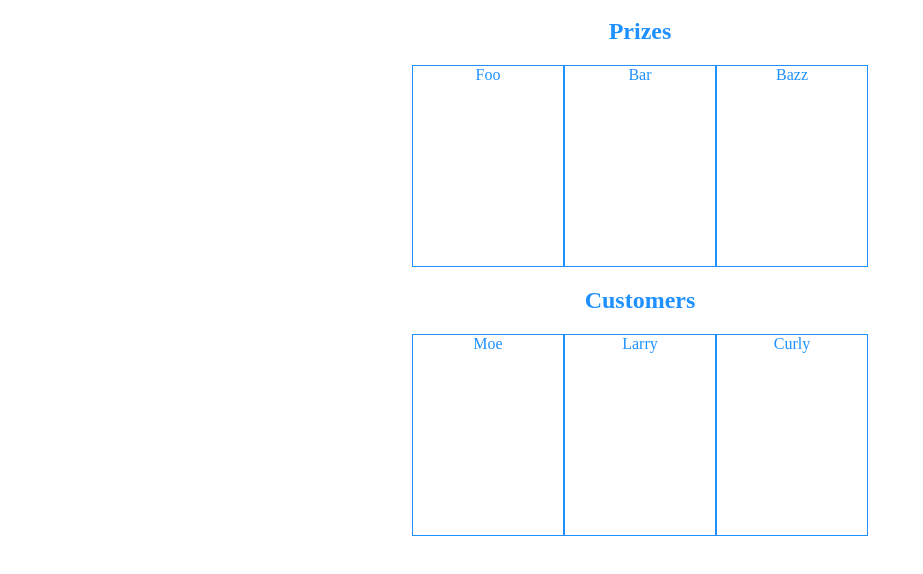
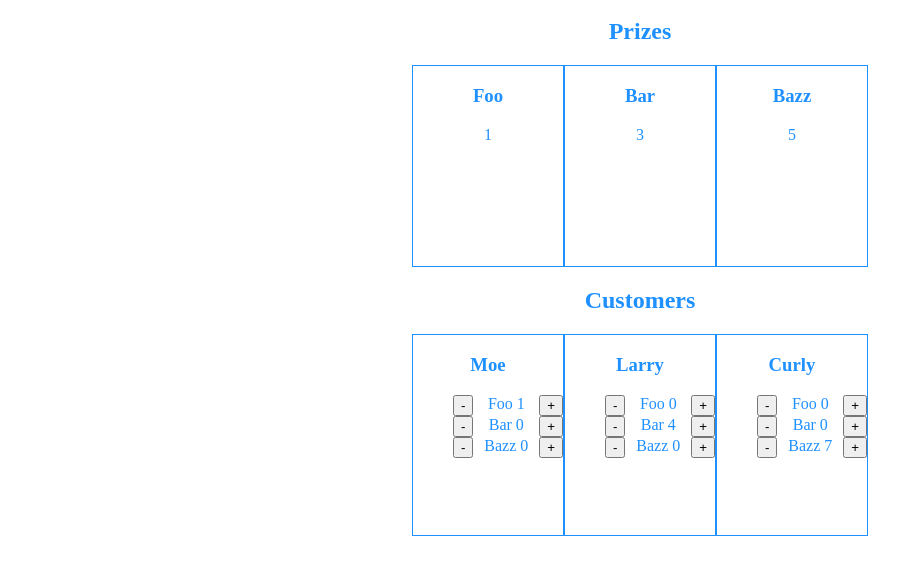
Before and after one commit to katherinepeterson/new-project, a plain HTML site: page index.html in a window 1280 px wide. Shown: the part 48-622 px from the top of the page, without its empty margins (0-923 px from the left). Drawn offline with Linux system fonts and the light colour scheme.

Commit message:
progress

```diff
--- a/script.js
+++ b/script.js
@@ -1,19 +1,19 @@
 const data = {
     customers: {
       Moe: {
-        Foo: 0,
+        Foo: 1,
         Bar: 0,
         Bazz: 0
       },
       Larry: {
         Foo: 0,
-        Bar: 0,
+        Bar: 4,
         Bazz: 0
       },
       Curly: {
         Foo: 0,
         Bar: 0,
-        Bazz: 0
+        Bazz: 7
       }
     },
     prizes: {
@@ -26,21 +26,26 @@ const data = {
   const prizes = Object.keys(data.prizes);
   function renderPrizeCards() {
     const html = prizes.map(function(el){
-        return `<div class='prizeCard'>${el}</div>`
+        return `<div class='prizeCard'><h3>${el}</h3><div>${data.prizes[el]}</div></div>`
     }).join('');
-    console.log(html)
     document.getElementById('prizeList').innerHTML = html;
   }
 
   renderPrizeCards();
 
-  const customers = Object.keys(data.customers);
+  const customers2 = Object.keys(data.customers);
   function renderCustomerCards() {
-    const html = customers.map(function(el){
-        return `<div class='customerCard'>${el}</div>`
+    const html = customers2.map(function(el, i){
+        return `<div class='customerCard'><h3>${el}</h3><ul class='${i}'>${prizes.map(function(el, j){return `<li><button class='minus'>-</button><div class='button-text' id='${j}'>${el}</div><button class='+'>+</button></li>`}).join('')}</ul></div>`;
     }).join('');
-    console.log(html)
     document.getElementById('customerList').innerHTML = html;
+    Array.from(document.getElementsByClassName('button-text')).forEach(function(el, i){
+        const prizeNum = el.id;
+        el.innerHTML += ` ${data.customers[customers2[el.parentNode.parentNode.className]][prizes[prizeNum]]}`
+        console.log(customers2[el.parentNode.parentNode.className])
+        console.log(data.customers[customers2[el.parentNode.parentNode.className]][prizes[prizeNum]])
+    })
+
   }
 
   renderCustomerCards();
--- a/styles.css
+++ b/styles.css
@@ -31,3 +31,14 @@ h2 {
     display: flex;
     justify-content: center;
 }
+
+ul {
+    display: flex;
+    flex-direction: column;
+    list-style: none;
+}
+
+li {
+    display: flex;
+    justify-content: space-between;
+}
```
